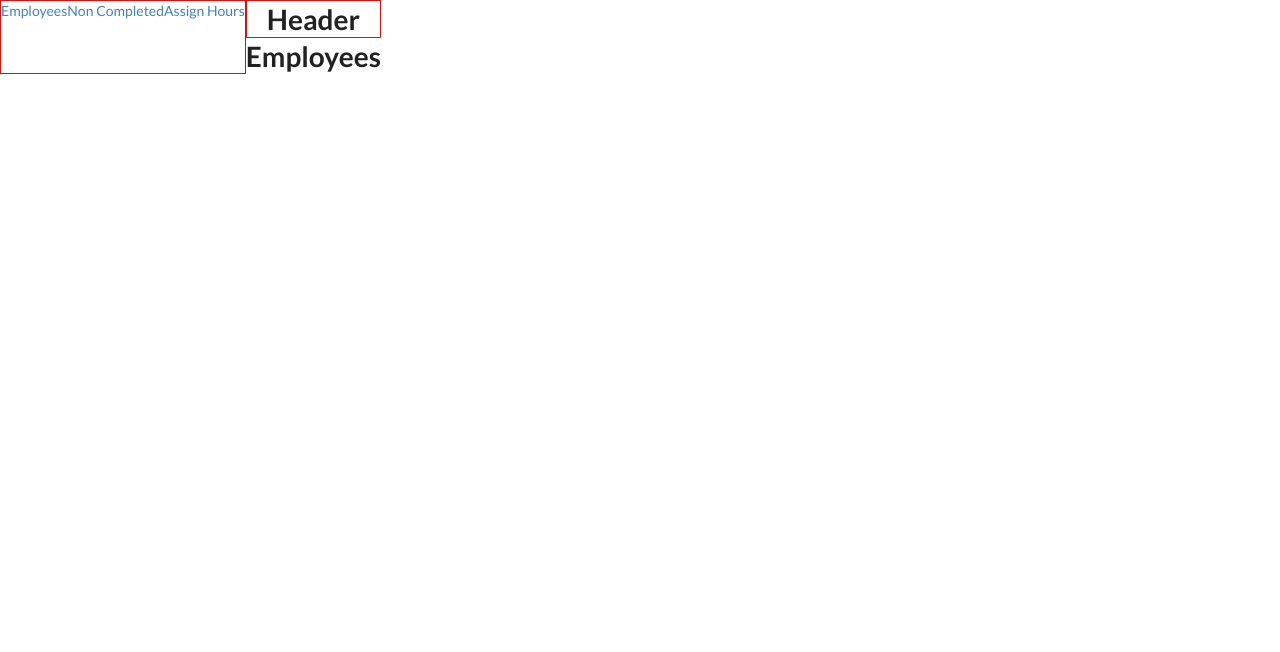
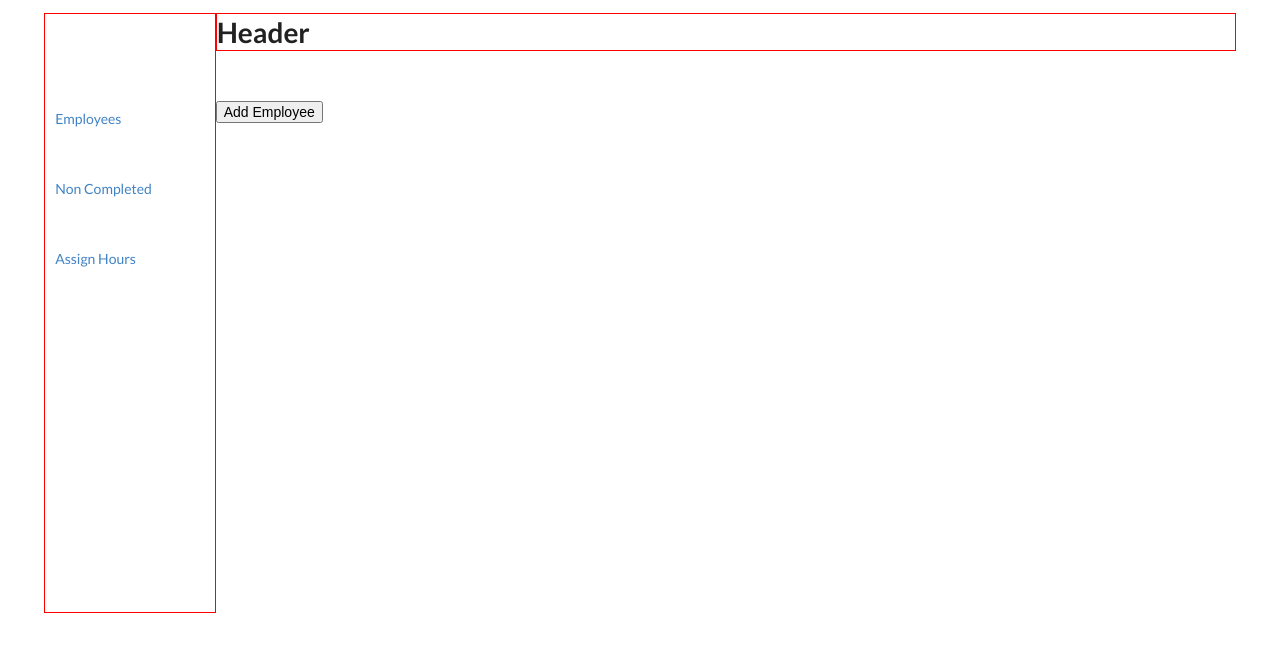
Before and after one commit to dmunter2/payroll, a React (Create React App) app: page / in a window 1280 px wide. Shown: the top 652 px of the page. Built offline with nearby package versions, Linux system fonts and the light colour scheme.

Commit message:
spa and input field is working

```diff
--- a/src/App.css
+++ b/src/App.css
@@ -37,6 +37,11 @@
   }
 }
 
+.app_holder{
+  display: flex;
+  justify-content: center;
+  padding: 1%;
+}
 
 .another{
   height: 200px;
@@ -55,8 +60,19 @@ border: 1px solid red;
 }
 .navbar{
 border: 1px solid red;
+display: flex;
+width: 200px;
+flex-direction: column;
+padding-top: 80px;
+}
 
+
+.navbar_item{
+height: 40px;
+margin: 15px 10px 15px 10px;
+display: flex;
 }
+
 
 
 /* This class holds the 3 components in the body component */
@@ -64,6 +80,7 @@ border: 1px solid red;
   width: 95%;
   display: flex;
   flex-direction: row;
+  height: 600px;
 }
 
 @media only screen and (max-width: 600px) {
@@ -73,3 +90,27 @@ border: 1px solid red;
     flex-direction: column;
   }
 }
+
+
+.header_section_holder{
+width: 100%;
+height: 100%;
+}
+
+.no-show{
+  display: none;
+}
+
+.working{
+  height: 500px;
+  width: 500px;
+  border: 1px solid blue;
+}
+
+
+
+.event-header{
+  display: flex;
+  justify-content: center;
+  height: 50px;
+}
--- a/src/App.js
+++ b/src/App.js
@@ -18,7 +18,7 @@ function App() {
 
   return (
     <Router>
-      <div className="App">
+      <div className="app_holder">
         <Body />
       </div>
     </Router>
--- a/src/components/Body.js
+++ b/src/components/Body.js
@@ -16,8 +16,7 @@ function Body(){
     return(
         <div className='body-holder'>
             <NavBar />
-
-            <div>
+            <div className='header_section_holder'>
                 <Header />
                 <div>
                     {/* I know there is a more efficient way to do this.. i will come back to it */}
@@ -28,7 +27,6 @@ function Body(){
                     <Route path='/noncompleted' component={NonCompleted} />
                 </div>
             </div>
-
         </div>
     )
 }
--- a/src/components/homepage/NavBar.js
+++ b/src/components/homepage/NavBar.js
@@ -6,12 +6,9 @@ const NavBar = () => {
 
     return(
         <div className='navbar'>
-            <Link to='/employees'>Employees</Link>
-            <Link to='/noncompleted'>Non Completed</Link>
-            <Link to='hours'>Assign Hours</Link>
-
-
-
+            <Link className='navbar_item' to='/employees'>Employees</Link>
+            <Link className='navbar_item' to='/noncompleted'>Non Completed</Link>
+            <Link className='navbar_item' to='hours'>Assign Hours</Link>
         </div>
     )
 }
--- a/src/components/homepage/alldata/Employees.js
+++ b/src/components/homepage/alldata/Employees.js
@@ -1,11 +1,68 @@
-import React from "react";
+import React, {useState} from "react";
+
+
 
 
 const Employees = () => {
 
+
+    const [display, setDisplay] = useState({
+        input: 'no-show',
+        event: 'no-show'
+    })
+
+    const [employee, setEmployee] = useState({
+        name: ''
+    })
+
+
+    const changeHandler = e => {
+        e.preventDefault();
+        setEmployee({
+            ...employee,
+            [e.target.name]: e.target.value
+        })
+
+        console.log(employee.name)
+    }
+
+
+    const clickHandler = () => setDisplay({input: 'show-input', event: 'no-show'});
+
+    const submitEmployee = () => {
+        setDisplay({input: 'no-show', event: 'no-show'})
+        setEmployee({name: ''})
+
+        setTimeout(() => {
+            setDisplay({
+                event: 'show'
+            })
+        }, 2000);
+    };
+
+
+
     return (
         <div className='employees'>
-            <h1>Employees</h1>
+            <div className='event-header'>
+                <h1 className={display.event}>Employee Added</h1>
+            </div>
+
+
+
+            <button onClick={clickHandler}>Add Employee</button>
+            <holder className={display.input}>
+                <input
+
+                placeholder='name'
+                onChange={changeHandler}
+                name='name'
+                value={employee.name}
+                />
+
+                <button onClick={submitEmployee}>Submit</button>
+
+            </holder>
         </div>
     )
 }
```
